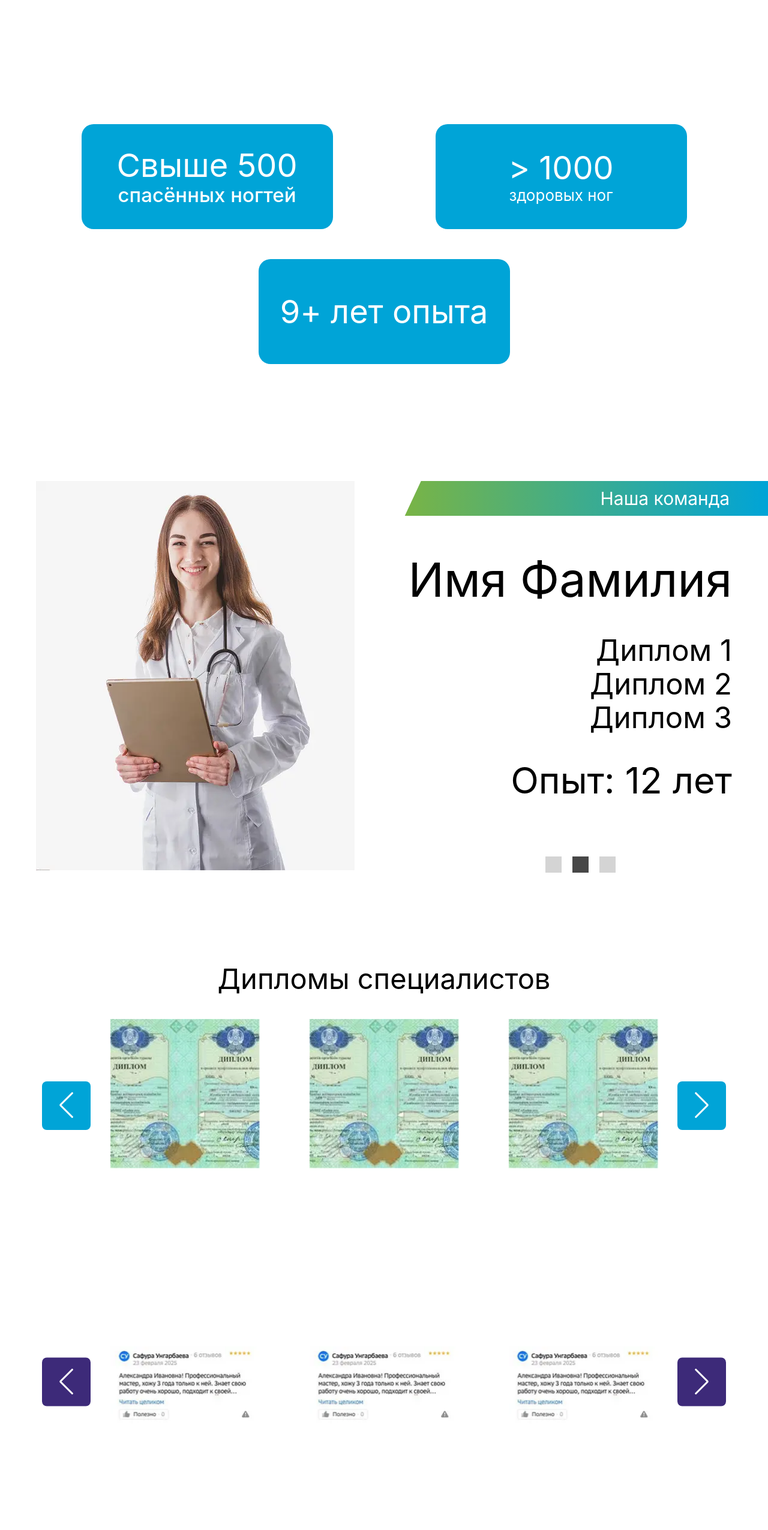
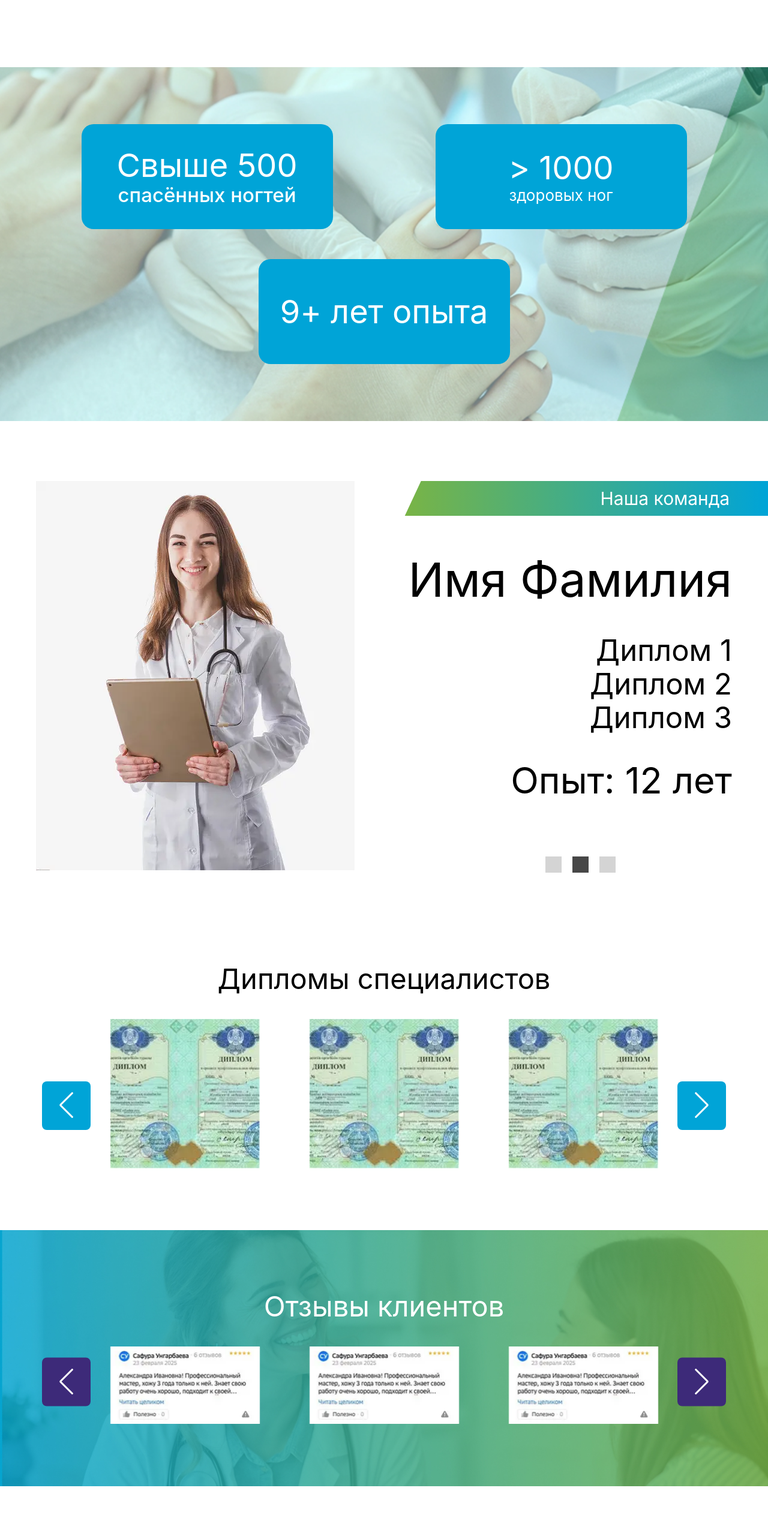
Before and after one commit to GeorgTheVic/podo_site_dev, a website: page app/index.html in a window 1280 px wide. Shown: the part 1629-4180 px from the top of the page at 60% size. Drawn offline with Linux system fonts and the light colour scheme; the site is published under a folder, as on GitHub Pages, so addresses that start at the root find nothing; a web font is replaced by a local one.

Commit message:
fixed paths for images

```diff
--- a/src/scss/components/_feedback.scss
+++ b/src/scss/components/_feedback.scss
@@ -1,6 +1,6 @@
 .feedback {
   padding: 100px 0;
-  background: url(/img/feedback/feedback-bg.jpg) center/cover no-repeat;
+  background: url('../img/feedback/feedback-bg.jpg') center/cover no-repeat;
 
   @include mobile {
     padding: 30px 0 170px;
--- a/src/scss/components/_statistics.scss
+++ b/src/scss/components/_statistics.scss
@@ -1,6 +1,6 @@
 .statistics {
   padding: 95px 0;
-  background: url(/img/statistics/statistics-bg.jpg) center center/cover no-repeat;
+  background: url('../img/statistics/statistics-bg.jpg') center center/cover no-repeat;
 
   &__inner {
     display: flex;
```
Also changed, not shown: app/css/main.css, 1 other file.
